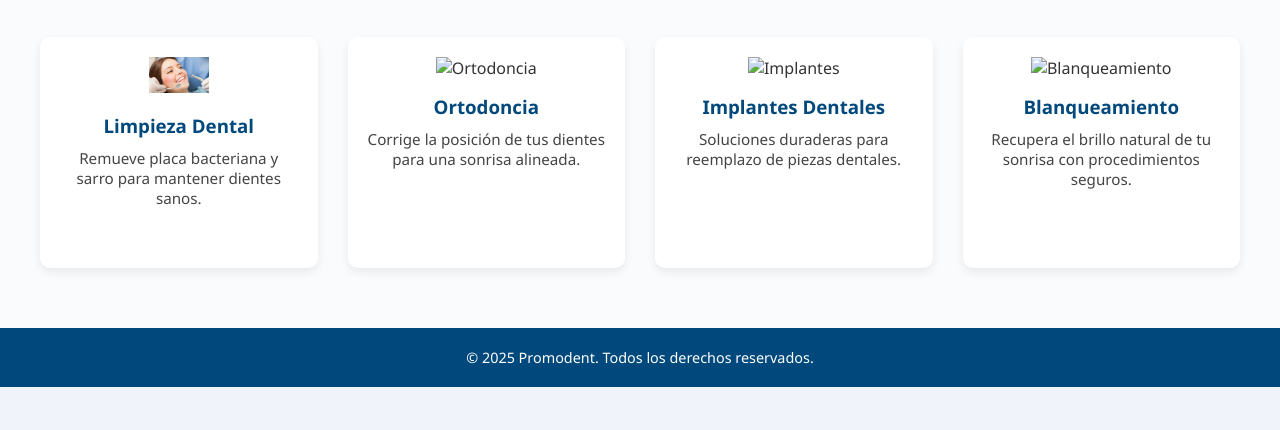
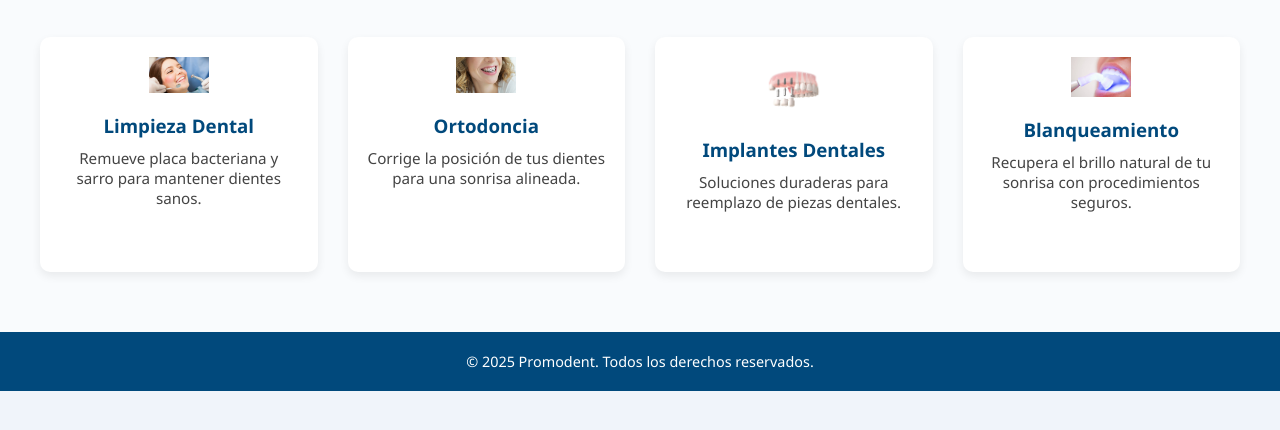
Before and after one commit to Mwarren0/Promodent---2, a plain HTML site: page servicios.html in a window 1280 px wide. Shown: the part 218-648 px from the top of the page. Drawn offline with Linux system fonts and the light colour scheme.

Commit message:
Update servicios.html

```diff
--- a/servicios.html
+++ b/servicios.html
@@ -31,17 +31,17 @@
           <p>Remueve placa bacteriana y sarro para mantener dientes sanos.</p>
         </div>
         <div class="servicio-card">
-          <img src="img/ortodoncia.svg" alt="Ortodoncia">
+          <img src="img/ortodoncia.jpg" alt="Ortodoncia">
           <h3>Ortodoncia</h3>
           <p>Corrige la posición de tus dientes para una sonrisa alineada.</p>
         </div>
         <div class="servicio-card">
-          <img src="img/implantes.svg" alt="Implantes">
+          <img src="img/implantes.jpg" alt="Implantes">
           <h3>Implantes Dentales</h3>
           <p>Soluciones duraderas para reemplazo de piezas dentales.</p>
         </div>
         <div class="servicio-card">
-          <img src="img/blanqueamiento.svg" alt="Blanqueamiento">
+          <img src="img/blanqueamiento.jpg" alt="Blanqueamiento">
           <h3>Blanqueamiento</h3>
           <p>Recupera el brillo natural de tu sonrisa con procedimientos seguros.</p>
         </div>
```
